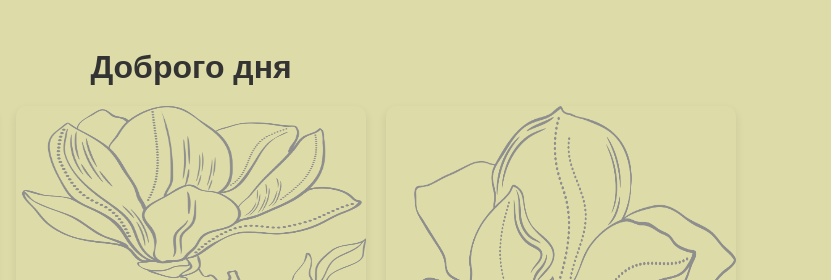
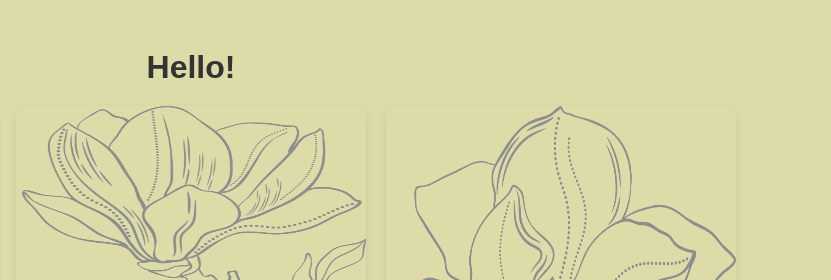
Before and after one commit to Mayschy/MyRR_MVO, a plain HTML site: page index.html in a window 1280 px wide. Shown: the top 280 px of the page, 449-1280 px from the left. Drawn offline with Linux system fonts and the light colour scheme.

Commit message:
develop4 update index.html

```diff
--- a/index.html
+++ b/index.html
@@ -2,14 +2,14 @@
 <html lang="en">
 <head>
 <meta charset="UTF-8">
-<title>Галерея</title>
+<title>Gallery</title>
 <link rel="stylesheet" href="styles/reset.css">
 <link rel="stylesheet" href="styles/layout.css">
 <link rel="stylesheet" href="styles/style.css">
 <link rel="stylesheet" href="styles/style3.css">
 </head>
 <body>
-<h1>Доброго дня</h1>
+<h1>Hello!</h1>
 <div class="gallery">
 <img src="images/magnolia outline1.png" alt="1">
 <img src="images/magnolia outline2.png" alt="2">
```
